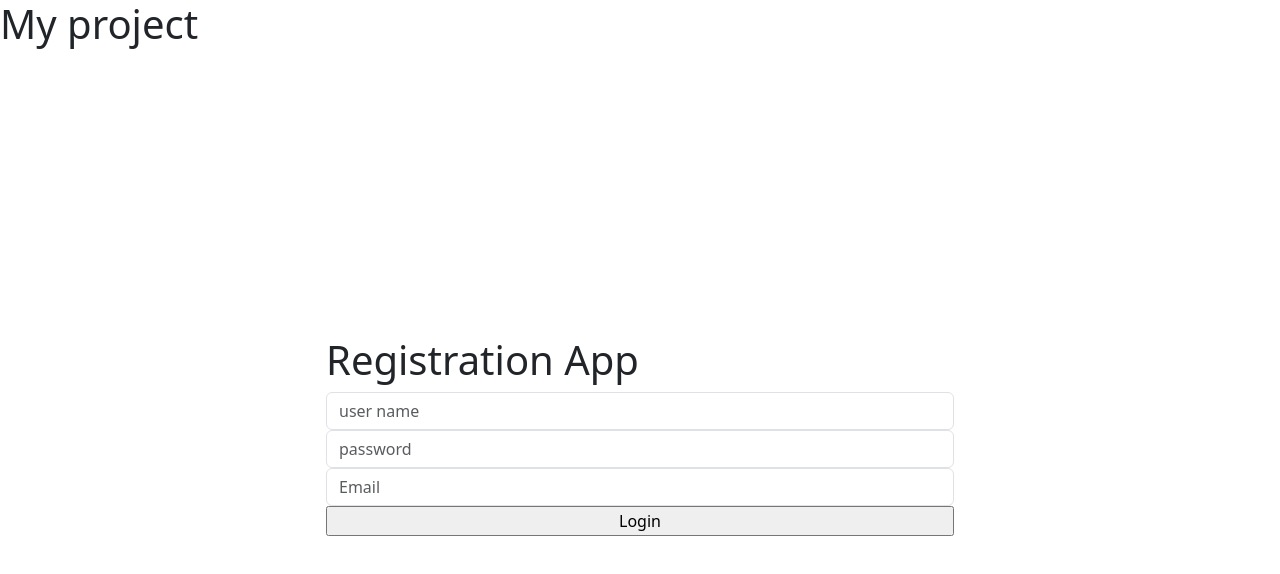
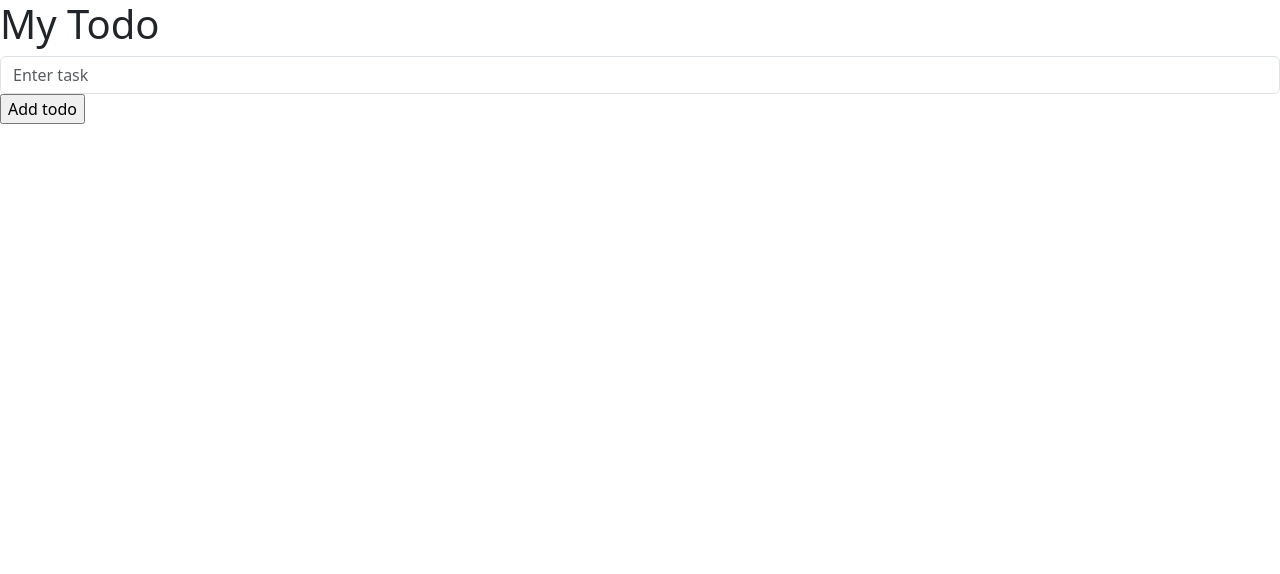
Before and after one commit to Omkarsutar9003/Fourth-react-app, a React (Create React App) app: page / in a window 1280 px wide. Shown: the top 574 px of the page. Built offline with nearby package versions, Linux system fonts and the light colour scheme.

Commit message:
todo 1 text

```diff
--- a/src/App.js
+++ b/src/App.js
@@ -3,63 +3,35 @@
 function App() {
   return (
     <>
-      <h1>My project</h1>
-      <ListDemo />
+      <h1>My Todo</h1>
+      <MyTodo />
     </>
   );
 }
 
-function ListDemo() {
+function MyTodo() {
+  let inputref = useRef();
+  let [todo, setTodo] = useState({ task: "" });
 
-  let inputref = useRef();
-  let [list, setList] = useState(["delhi"]);
+  let taskhandler = (e) => {
+    let newTodo = { ...todo, task: e.target.value };
+    setTodo(newTodo);
+  };
 
-  let additem=() => {
-
-    let inputvalue = inputref.current.value;
-    let newlist = [inputvalue, ...list];
-    setList(newlist);
-    inputref.current.value = "";
-
+  let addTodoaction = () => {
+    alert(todo.task);
   };
 
   return (
     <>
-      <div
-        className="row justify-content-center align-items-center"
-        style={{ height: "95vh" }}
-      >
-        <div className="col-sm-12 col-md-6">
-          <h1>Registration App</h1>
-          <input
-            className="form-control"
-            type="text"
-            placeholder="user name"
-            ref={inputref}
-          />
-
-          <input
-            className="form-control"
-            type="text"
-            placeholder="password"
-            ref={inputref}
-          />
-
-          <input
-            className="form-control"
-            type="text"
-            placeholder="Email"
-            ref={inputref}
-          />
-
-          <input
-            type="button"
-            value="Login"
-            className="w-100"
-            onClick={additem}
-          />
-        </div>
-      </div>
+      <input
+        type="text"
+        placeholder="Enter task"
+        value={todo.task}
+        onChange={taskhandler}
+        className="form-control"
+      />
+      <input type="button" value="Add todo" onClick={addTodoaction} />
     </>
   );
 }
```
